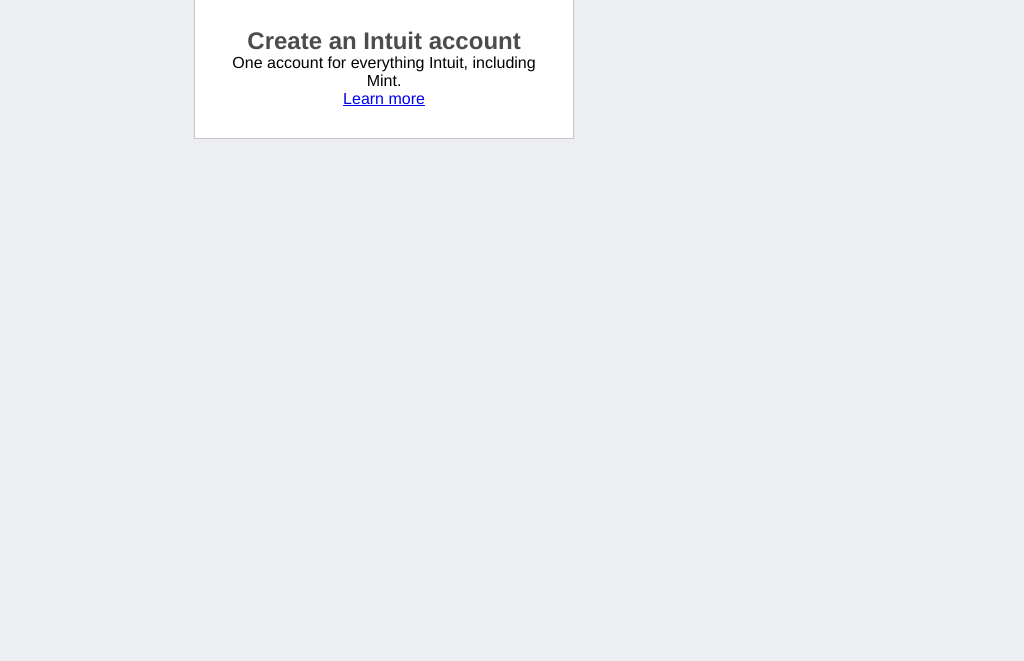
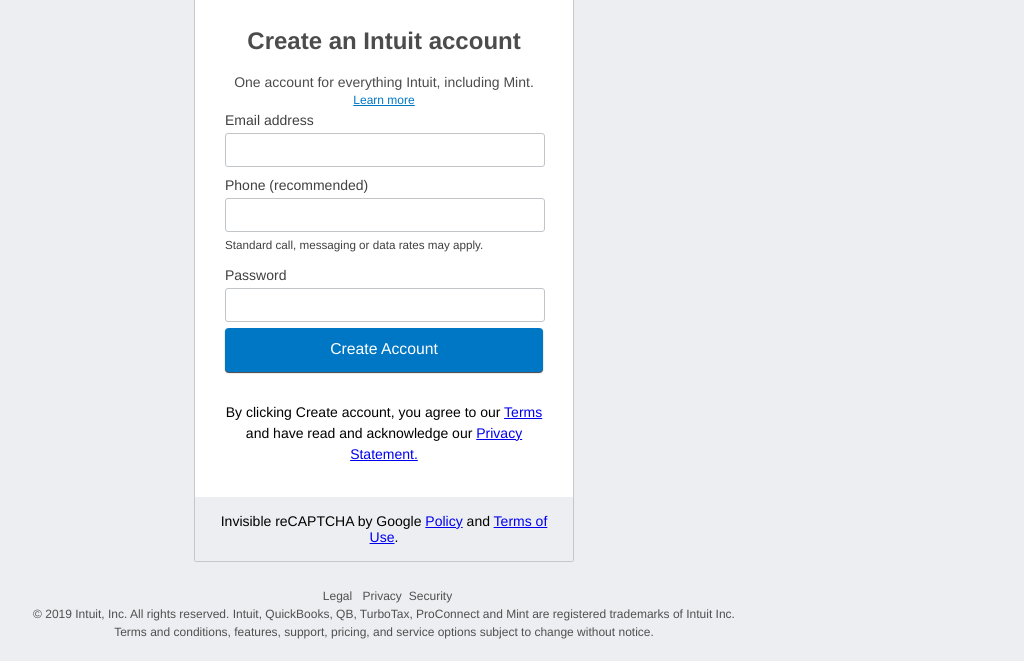
Before and after one commit to lucilapastore/HTML--forms, a plain HTML site: page index.html in a window 1280 px wide. Shown: the part 163-824 px from the top of the page, without its empty margins (256-1280 px from the left). Before the commit the page ends 800 px from the top, so only its background shows below. Drawn offline with Linux system fonts and the light colour scheme.

Commit message:
almost finished version

```diff
--- a/index.html
+++ b/index.html
@@ -29,13 +29,42 @@
                     <p>One account for everything Intuit, including Mint.</p>
                     <a href="#">Learn more</a>
                 </div>
-                <form action=""></form>
+
+                <form id="form">
+                    <label class="label">
+                        Email address
+                        <input class="input" type="email" name="email">
+                    </label>
+
+                    <label class="label">
+                        Phone (recommended)
+                        <input class="input" type="tel" name="tel">
+                        <small>Standard call, messaging or data rates may apply.</small>
+                    </label>
+
+                    <label class="label">
+                        Password
+                        <input class="input" type="password" name="psw">
+                    </label>
+                    <button class="second-button"> Create Account</button>
+                </form>
+
+                <div class="terms-text">
+                    <p>By clicking Create account, you agree to our
+                    <a href="#">Terms</a> and have read and acknowledge our <a href="#">Privacy
+                    Statement.</a>
+                    </p>
+                </div>
+                <div class="footer-form">
+                    <p>Invisible reCAPTCHA by Google <a href="#">Policy</a> and <a href="#">Terms of Use</a>.</p>
+                </div>
             </div>
-
         </main>
 
         <footer>
-
+            <p class="footer-links"><a href="#">Legal</a> <a href="#">Privacy</a><a href="#">Security</a></p>
+            <p>© 2019 Intuit, Inc. All rights reserved. Intuit, QuickBooks, QB, TurboTax, ProConnect and Mint are registered trademarks of Intuit Inc.<br>
+            Terms and conditions, features, support, pricing, and service options subject to change without notice.</p>
         </footer>
 
     </body>
--- a/style.css
+++ b/style.css
@@ -2,7 +2,12 @@
 
 * {
     box-sizing: border-box;
-    font-family: AvenirNext, Avenir, "Helvetica Neue", Helvetica, Arial, sans-serif;
+    font-family:
+    AvenirNext,
+    Avenir,
+    "Helvetica Neue",
+    Helvetica,
+    Arial sans-serif;
     margin: 0;
     padding: 0;
 }
@@ -79,22 +84,132 @@ main {
     position: relative;
     top: 8px;
 }
-
+/* Form Box */
 #white-box {
+    font-size: 14px;
     background-color: #fff;
     border: 1px solid #c7c7c7;
+    border-radius: 2px;
     margin: 0 auto;
     padding: 30px;
     box-sizing: border-box;
     width: 380px;
+    text-align: left;
 }
 
 .info {
     text-align: center;
+    color: #4C4C4C;
 }
 
 .info h1 {
-    color: #4C4C4C;
+    font-size: 24px;
     line-height: 1.1;
-    font-size: 24px;
 }
+
+.info p {
+    font-size: 14px;
+    line-height: 1.2;
+    padding-top: 20px;
+    display: block;
+}
+
+.info a {
+    color: #0077C5;
+    font-size: 12px;
+    line-height: 1.2;
+}
+
+.info a :hover {
+    text-decoration: underline;
+    cursor: pointer;
+}
+
+#form{
+    padding-bottom: 30px;
+}
+
+.label{
+    font-weight: 400;
+    color: #404040;
+    font-size: 14px;
+    line-height: 25px;
+    padding-bottom: 6px;
+    display: block;
+}
+
+.input {
+    border: 1px solid #C1C5C8;
+    border-radius: 3px;
+    line-height: 1.3em;
+    width: 320px;
+    min-width: 160px;
+    padding-left: 8px;
+    padding-right: 6px;
+    height: 34px;
+    margin: 0;
+    background-color: white;
+}
+
+.input :hover {
+    cursor: text;
+}
+
+.second-button {
+    width: 100%;
+    height: 44px;
+    background: #0077C5;
+    border: #0077C5;
+    border-radius: 4px;
+    font-size: 15.75px;
+    color: rgb(255, 255, 255);
+    font-weight: 400;
+    height: 44px;
+    letter-spacing: normal;
+    line-height: 22.5px;
+    box-shadow: 0 1px 1px 0 rgba(0,0,0,.75);
+    min-width: 100px;
+    display: inline-block;
+    padding: 6px 12px;
+    line-height: 1.428571429;
+    white-space: nowrap;
+    vertical-align: middle;
+    cursor: pointer;
+}
+
+.terms-text {
+    text-align: center;
+    line-height: 21px;
+    font-size: 14px;
+    display: block;
+}
+
+.footer-form {
+    background-color: #ECEEF1;
+    margin: 32px -30px -30px;
+    padding: 16px;
+    text-align: center;
+}
+
+/* Footer */
+footer {
+    color: #505050;
+    font-size: 12px;
+    text-align: center;
+    line-height: 1.5;
+    padding: 20px 0 20px 0;
+    border: 0;
+    margin-left: 67.4531px;
+    margin-right: 67.4531px;
+}
+
+.footer-links {
+    padding-top: 5px;
+}
+
+footer a {
+    color: #505050;
+    text-decoration: none;
+    line-height: 1.5;
+    margin-left: 7px;
+}
```
